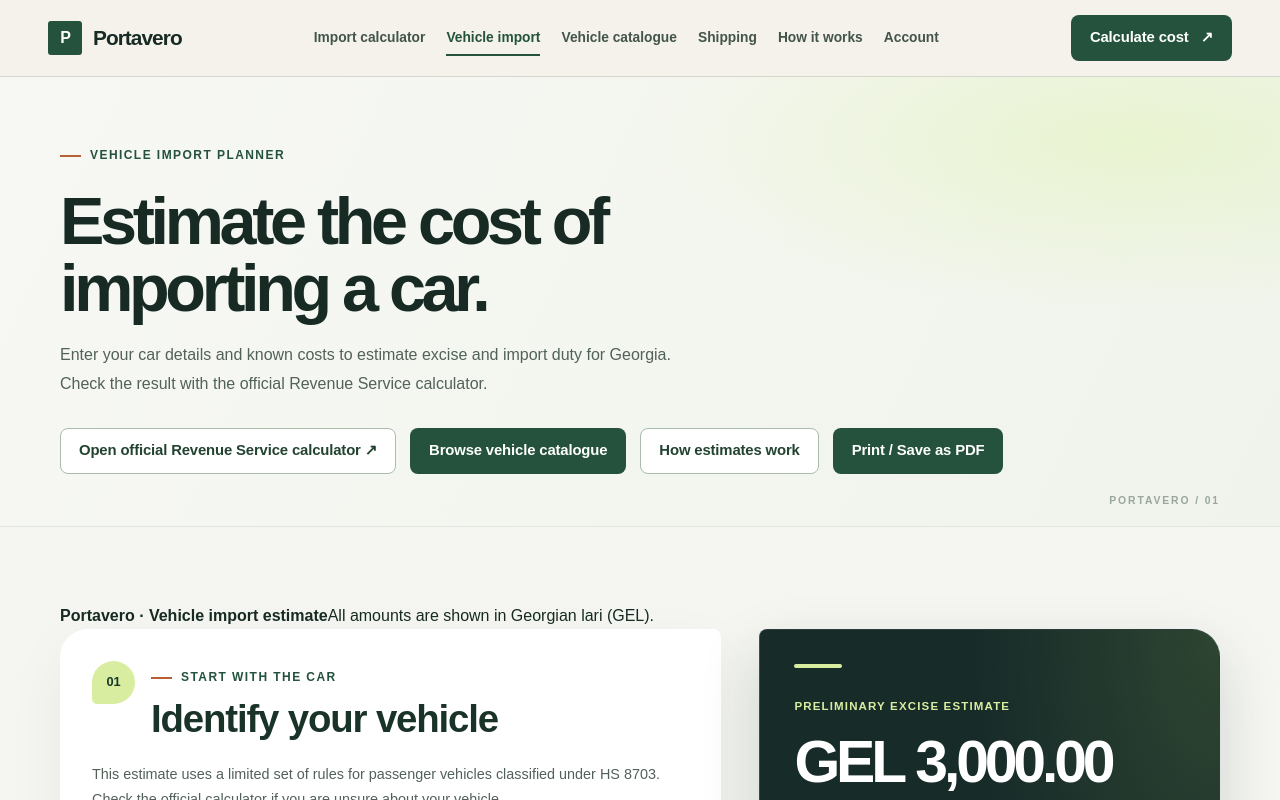
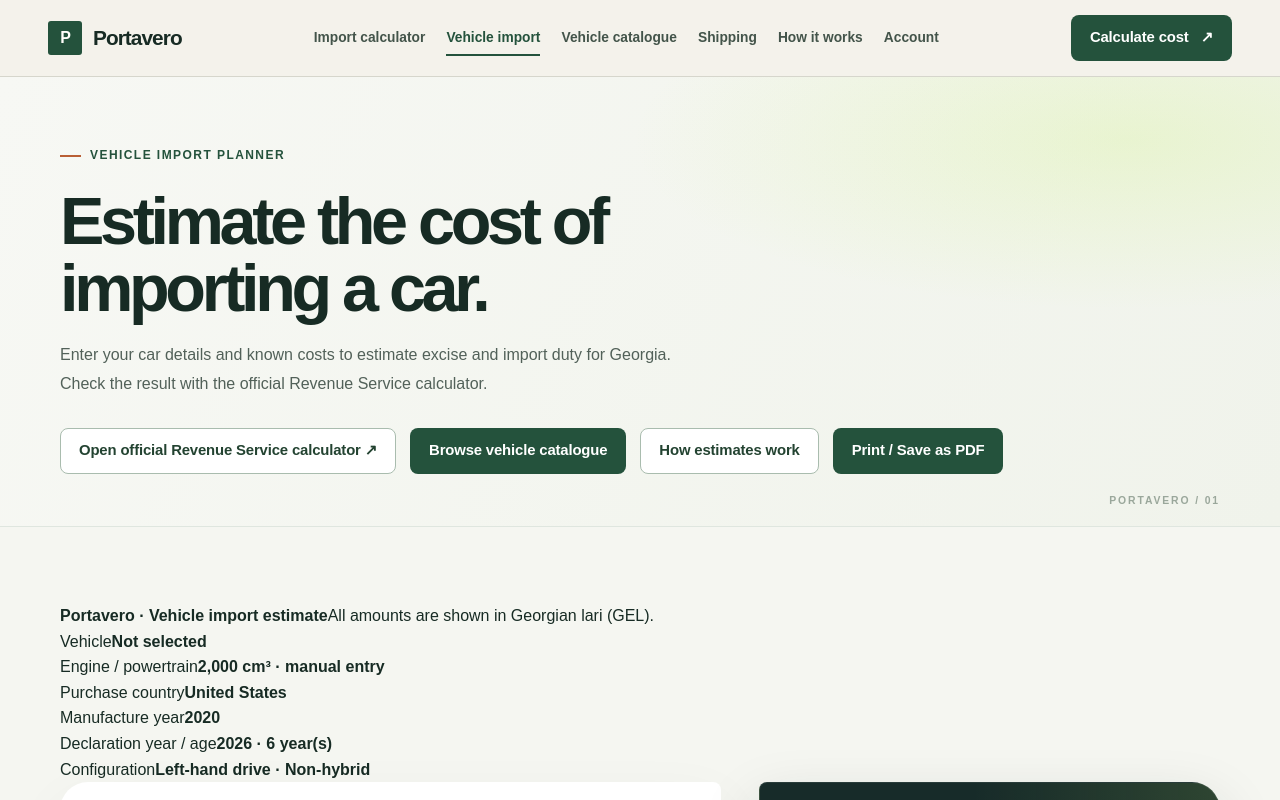
Before and after one commit to GIORGIO2032Q4E/portavero, a Next.js app: page /vehicle-import in a window 1280 px wide. Shown: the top 800 px of the page. Built offline with nearby package versions, Linux system fonts and the light colour scheme; no server answers.

Commit message:
Include vehicle details in printed estimate

```diff
--- a/src/app/vehicle-import/page.tsx
+++ b/src/app/vehicle-import/page.tsx
@@ -99,6 +99,14 @@ export default function VehicleImportPage() {
           <div className="print-report-meta">
             <strong>Portavero · Vehicle import estimate</strong>
             <span>All amounts are shown in Georgian lari (GEL).</span>
+          </div>
+          <div className="print-vehicle-summary">
+            <div><span>Vehicle</span><strong>{[makeName, modelName].filter(Boolean).join(" ") || "Not selected"}</strong></div>
+            <div><span>Engine / powertrain</span><strong>{selectedEngine?.label ?? (isElectric ? "Electric" : `${engineCc.toLocaleString("en-US")} cm³ · manual entry`)}</strong></div>
+            <div><span>Purchase country</span><strong>{sourceCountry}</strong></div>
+            <div><span>Manufacture year</span><strong>{year}</strong></div>
+            <div><span>Declaration year / age</span><strong>{declarationYear} · {vehicleAge} year(s)</strong></div>
+            <div><span>Configuration</span><strong>{steering === "right" ? "Right-hand drive" : "Left-hand drive"} · {isElectric ? "Electric" : hybrid ? "Hybrid" : "Non-hybrid"}{classicCar ? " · classic-car rate" : ""}</strong></div>
           </div>
           <div className="tool-layout">
           <section className="panel vehicle-panel">
```
